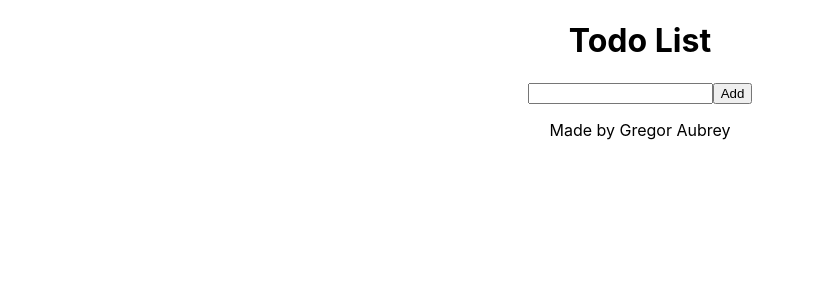
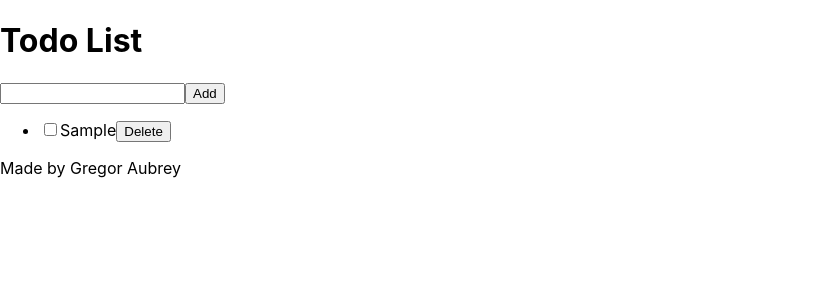
Before and after one commit to gregoraubrey/to-do-list-with-react, a React (Create React App) app: page / in a window 1280 px wide. Both pictures are taken after typing "Sample" into the empty fields and a click on the button "Add". Shown: the top 300 px of the page, without its empty margins (0-815 px from the left). Built offline with nearby package versions, Linux system fonts and the light colour scheme.

Commit message:
added map function to display todo items one by one as they are added. Added delete button. Added checkbox to apply strikethrough to a todo when checked.

```diff
--- a/src/components/App/App.js
+++ b/src/components/App/App.js
@@ -1,19 +1,32 @@
 import './App.css';
 import Input from '../Input';
 import Button from '../Button';
-import {useState} from 'react';
+import {useState, useEffect} from 'react';
 import Output from '../Output';
 
 function App() {
 
   const [value, setValue] = useState("");
+  const [todos, setTodos] = useState([]);
+
+
+  useEffect(() => {
+    console.log(`useEffect has been called. See todos on the line below:`);
+    console.log(todos);
+  }, [todos]);
 
   function handleSubmit() {
     if (value.trim() !== "") {
-      console.log(`handleSubmit has been called onClick, and value is ${value}`);
+      console.log(`handleSubmit has been called onClick, and value is ${value}.`);
+      setTodos([...todos, {id: Date.now(), text: value, completed: false,}]);
+      setValue("");
 
-      setValue("");
    }
+  }
+
+  function handleDelete(key) {
+    console.log(`handleDelete has been called onClick`);
+    setTodos(todos.filter(x => key !== x.id));
   }
 
   function handleChange(event) {
@@ -21,16 +34,27 @@ function App() {
     setValue(event.target.value);
   }
 
-
+  function toggleCompleted(key) {
+    console.log(`toggleCompleted has been called onClick`);
+    setTodos(todos.map(x => {
+      if (x.id === key) {
+        return {
+          ...x,
+          completed: !x.completed,
+        }
+      }
+      return x;
+    }))
+  }
 
   return (
-    <div className="App">
+    <>
       <h1>Todo List</h1>
       <Input handleChange={handleChange} value={value}/>
       <Button handleSubmit={handleSubmit}/>
-      <Output value={value}/>
+      <Output todos={todos} handleDelete={handleDelete} toggleCompleted={toggleCompleted}/>
       <footer>Made by Gregor Aubrey</footer>
-    </div>
+    </>
   );
 }
 
--- a/src/components/Output/index.css
+++ b/src/components/Output/index.css
@@ -0,0 +1,11 @@
+.text-completed {
+    text-decoration: line-through;
+  }
+
+.completed {
+    background-color: #e6e6e6;
+  }
+
+  .completed:hover {
+    background-color: #44b2dd;
+}
--- a/src/components/Output/index.js
+++ b/src/components/Output/index.js
@@ -1,11 +1,23 @@
 import React from 'react';
 import './index.css';
 
-function Output({ value }) {
+function Output({ todos, handleDelete, toggleCompleted }) {
     return (
-        <div className="output">
-            <p>{value}</p>
-        </div>
+        <ul className="output">
+        {todos.length === 0 && "No todos yet!"}
+        {todos.map(x => {
+            return (
+                <>
+                <li key={x.id} className={x.completed ? "completed" : ""}>
+                    <input type="checkbox" checked={x.completed} onChange={()=> toggleCompleted(x.id)}></input>
+                    <span className={x.completed ? "text-completed" : ""}>{x.text}</span>
+                    <button className="delete-button" onClick={()=> handleDelete(x.id)}>Delete</button>
+                </li>
+                </>
+            )
+        }
+        )}
+        </ul>
     );
 }
 
```
